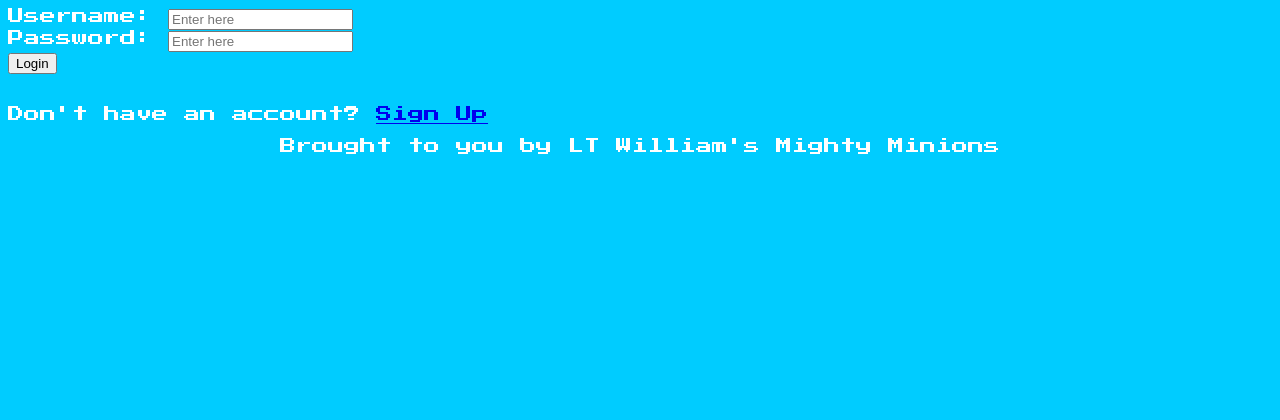
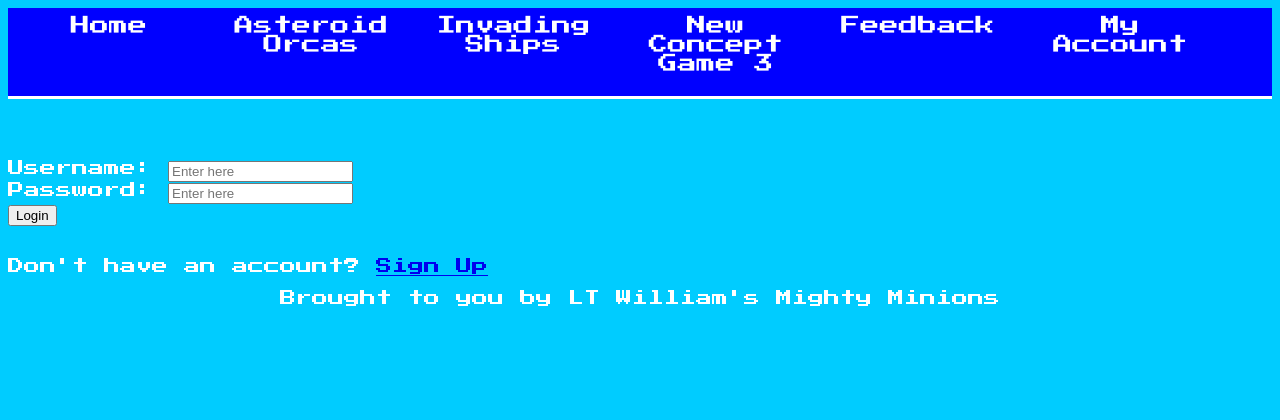
Before and after one commit to MatthewCondon/OrcanizedChaos, a Flask app: page /login in a window 1280 px wide. Shown: the top 420 px of the page. Run offline with Flask 3, Linux system fonts and the light colour scheme.

Commit message:
Update login.html

```diff
--- a/templates/login.html
+++ b/templates/login.html
@@ -81,6 +81,17 @@
   </head>
 
   <body>
+    <div id = "NavBarDiv">
+    <ul id = "NavBar">
+      <li class = "menu"><a class = "menu_item" href="{{ url_for('home')}}">Home</a></li>
+      <li class = "menu"><a class = "menu_item" href="{{ url_for('asteroids')}}">Asteroid Orcas</a></li>
+      <li class = "menu"><a class = "menu_item" href="{{ url_for('invaders')}}">Invading Ships</a></li>
+      <li class = "menu"><a class = "menu_item" href="{{ url_for('origins')}}">New Concept Game 3</a></li>
+      <li class = "menu"><a class = "menu_item" href="{{ url_for('feedback')}}">Feedback</a></li>
+      <li class = "menu"><a class = "menu_item" href="{{ url_for('profile')}}">My Account</a></li>
+    </ul>
+  </div>
+<div id = "HeadingSpace"></div>
     <form method="POST" action="/login">
       <label for="username">Username:</label>
       <input type="text" name="username" placeholder="Enter here">
```
